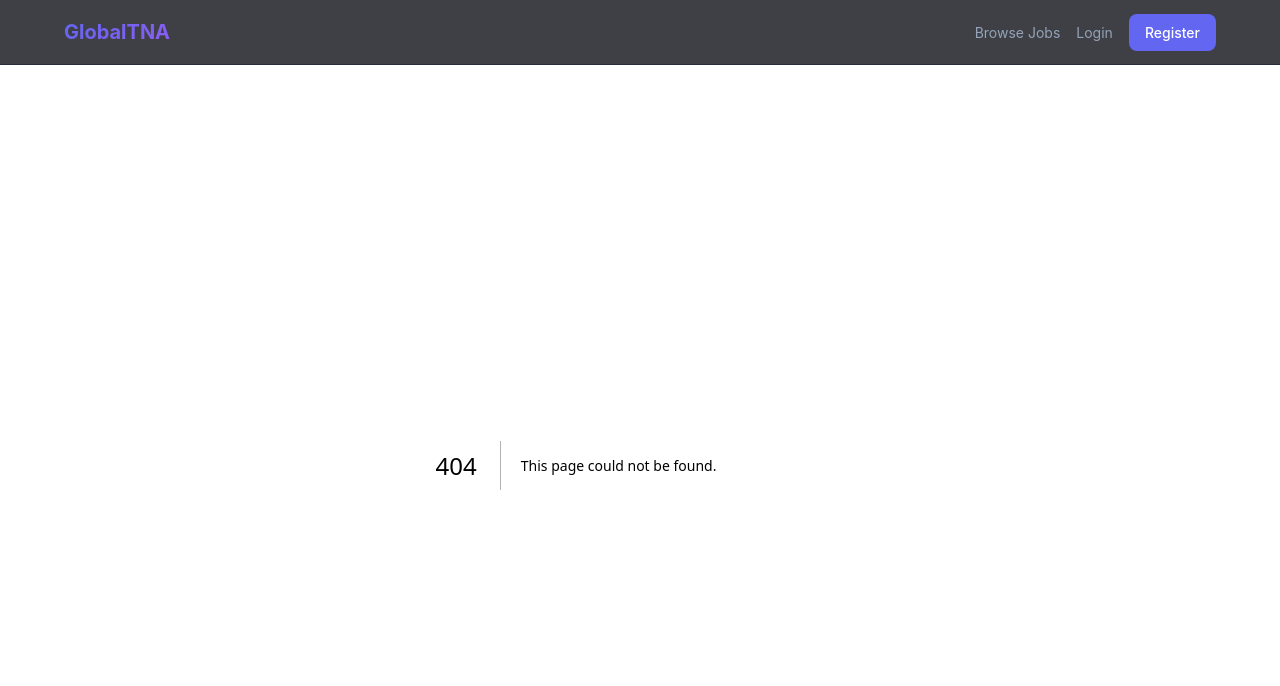
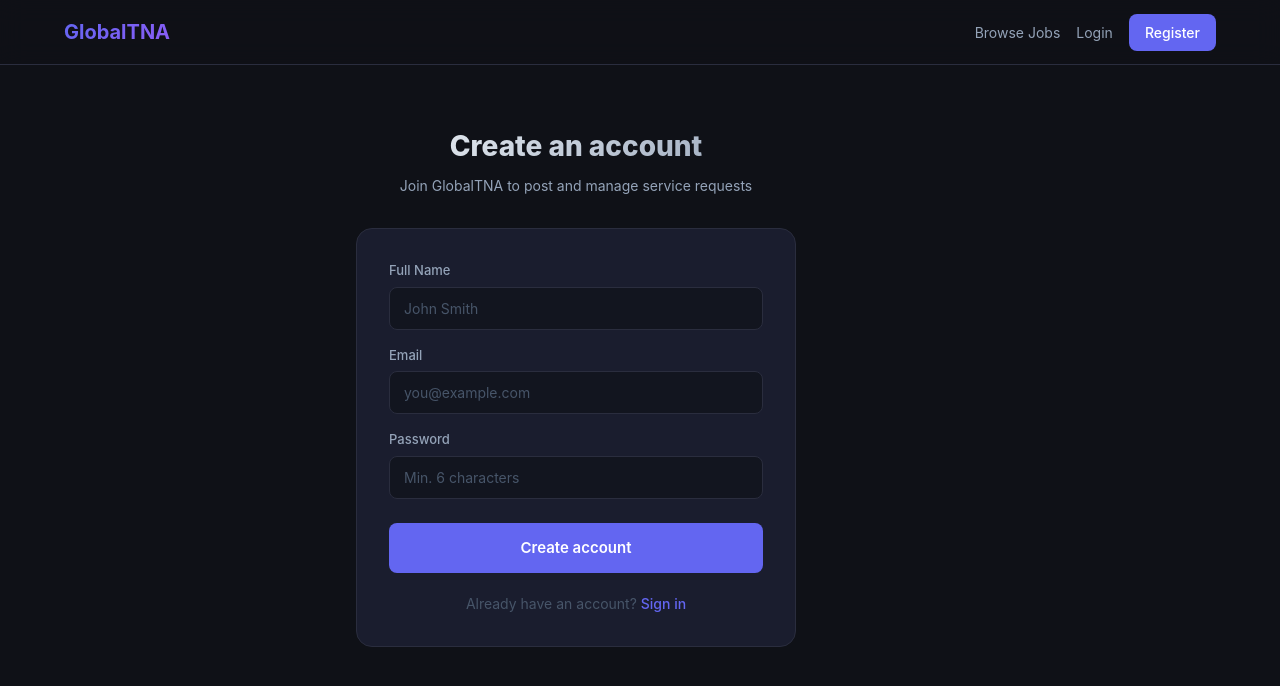
Before and after one commit to Aaisha-Amjad/globaltna-service-board, a Next.js app in the folder frontend/: page /register in a window 1280 px wide. Before the commit this address had no page. Shown: the top 686 px of the page. Built offline with nearby package versions, Linux system fonts and the light colour scheme; no server answers.

Commit message:
feat: add register page with auto login on success

```diff
--- /dev/null
+++ b/frontend/app/register/page.tsx
@@ -0,0 +1,198 @@
+// Register page — creates a new account and logs in immediately
+// Stores JWT token in localStorage and redirects to home
+
+"use client";
+
+import { useState } from "react";
+import { useRouter } from "next/navigation";
+import Link from "next/link";
+import { register } from "@/lib/api";
+
+export default function RegisterPage() {
+  const router = useRouter();
+  const [loading, setLoading] = useState(false);
+  const [error, setError] = useState("");
+  const [form, setForm] = useState({ name: "", email: "", password: "" });
+
+  const handleChange = (e: React.ChangeEvent<HTMLInputElement>) => {
+    setForm({ ...form, [e.target.name]: e.target.value });
+  };
+
+  const handleSubmit = async (e: React.FormEvent) => {
+    e.preventDefault();
+    setError("");
+
+    if (!form.name.trim()) return setError("Name is required");
+    if (!form.email) return setError("Email is required");
+    if (form.password.length < 6)
+      return setError("Password must be at least 6 characters");
+
+    setLoading(true);
+    const res = await register(form);
+    setLoading(false);
+
+    if (!res.success) {
+      setError(Array.isArray(res.error) ? res.error.join(", ") : res.error);
+      return;
+    }
+
+    // Store token and user name for navbar
+    localStorage.setItem("token", res.token);
+    localStorage.setItem("userName", res.user.name);
+    router.push("/");
+    router.refresh();
+  };
+
+  return (
+    <div style={{ maxWidth: "440px", margin: "60px auto" }}>
+      <div style={{ textAlign: "center", marginBottom: "32px" }}>
+        <h1
+          style={{
+            fontSize: "28px",
+            fontWeight: "800",
+            background: "linear-gradient(135deg, #f1f5f9, #94a3b8)",
+            WebkitBackgroundClip: "text",
+            WebkitTextFillColor: "transparent",
+            marginBottom: "8px",
+          }}
+        >
+          Create an account
+        </h1>
+        <p style={{ color: "var(--text-secondary)", fontSize: "14px" }}>
+          Join GlobalTNA to post and manage service requests
+        </p>
+      </div>
+
+      <div
+        style={{
+          background: "var(--bg-card)",
+          border: "1px solid var(--border)",
+          borderRadius: "16px",
+          padding: "32px",
+        }}
+      >
+        <form
+          onSubmit={handleSubmit}
+          style={{ display: "flex", flexDirection: "column", gap: "16px" }}
+        >
+          {error && (
+            <div
+              style={{
+                background: "rgba(239,68,68,0.1)",
+                border: "1px solid rgba(239,68,68,0.3)",
+                color: "#ef4444",
+                padding: "12px 16px",
+                borderRadius: "8px",
+                fontSize: "14px",
+              }}
+            >
+              {error}
+            </div>
+          )}
+
+          <div>
+            <label
+              style={{
+                display: "block",
+                fontSize: "13px",
+                fontWeight: "500",
+                color: "var(--text-secondary)",
+                marginBottom: "6px",
+              }}
+            >
+              Full Name
+            </label>
+            <input
+              name="name"
+              value={form.name}
+              onChange={handleChange}
+              placeholder="John Smith"
+            />
+          </div>
+
+          <div>
+            <label
+              style={{
+                display: "block",
+                fontSize: "13px",
+                fontWeight: "500",
+                color: "var(--text-secondary)",
+                marginBottom: "6px",
+              }}
+            >
+              Email
+            </label>
+            <input
+              name="email"
+              type="email"
+              value={form.email}
+              onChange={handleChange}
+              placeholder="you@example.com"
+            />
+          </div>
+
+          <div>
+            <label
+              style={{
+                display: "block",
+                fontSize: "13px",
+                fontWeight: "500",
+                color: "var(--text-secondary)",
+                marginBottom: "6px",
+              }}
+            >
+              Password
+            </label>
+            <input
+              name="password"
+              type="password"
+              value={form.password}
+              onChange={handleChange}
+              placeholder="Min. 6 characters"
+            />
+          </div>
+
+          <button
+            type="submit"
+            disabled={loading}
+            style={{
+              background: loading ? "var(--border)" : "var(--accent)",
+              color: "white",
+              border: "none",
+              padding: "14px",
+              borderRadius: "8px",
+              fontSize: "15px",
+              fontWeight: "600",
+              cursor: loading ? "not-allowed" : "pointer",
+              transition: "background 0.2s",
+              marginTop: "8px",
+            }}
+          >
+            {loading ? "Creating account..." : "Create account"}
+          </button>
+        </form>
+
+        <p
+          style={{
+            textAlign: "center",
+            marginTop: "20px",
+            fontSize: "14px",
+            color: "var(--text-muted)",
+          }}
+        >
+          Already have an account?{" "}
+          <Link
+            href="/login"
+            style={{
+              color: "var(--accent)",
+              textDecoration: "none",
+              fontWeight: "500",
+            }}
+          >
+            Sign in
+          </Link>
+        </p>
+      </div>
+    </div>
+  );
+}
```
